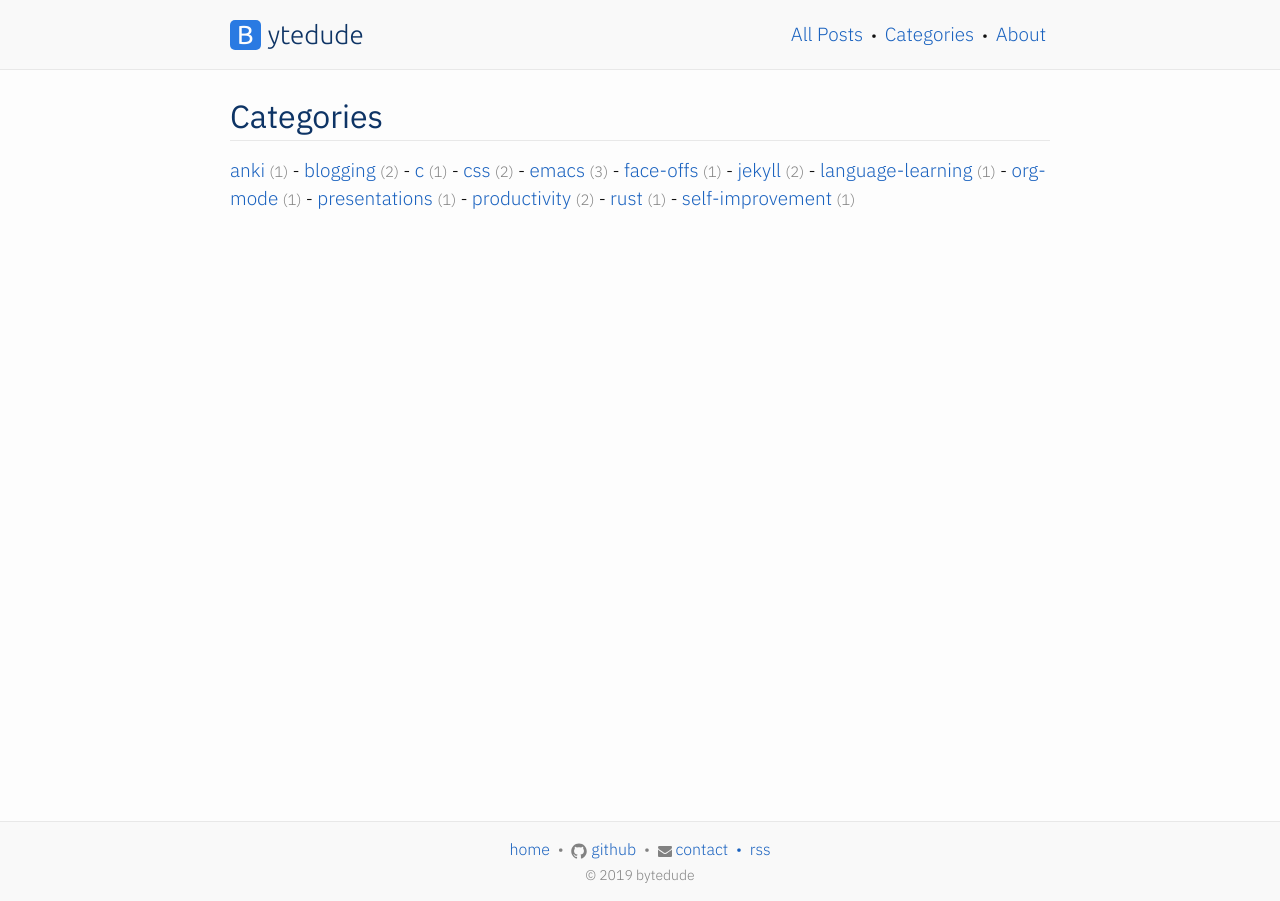
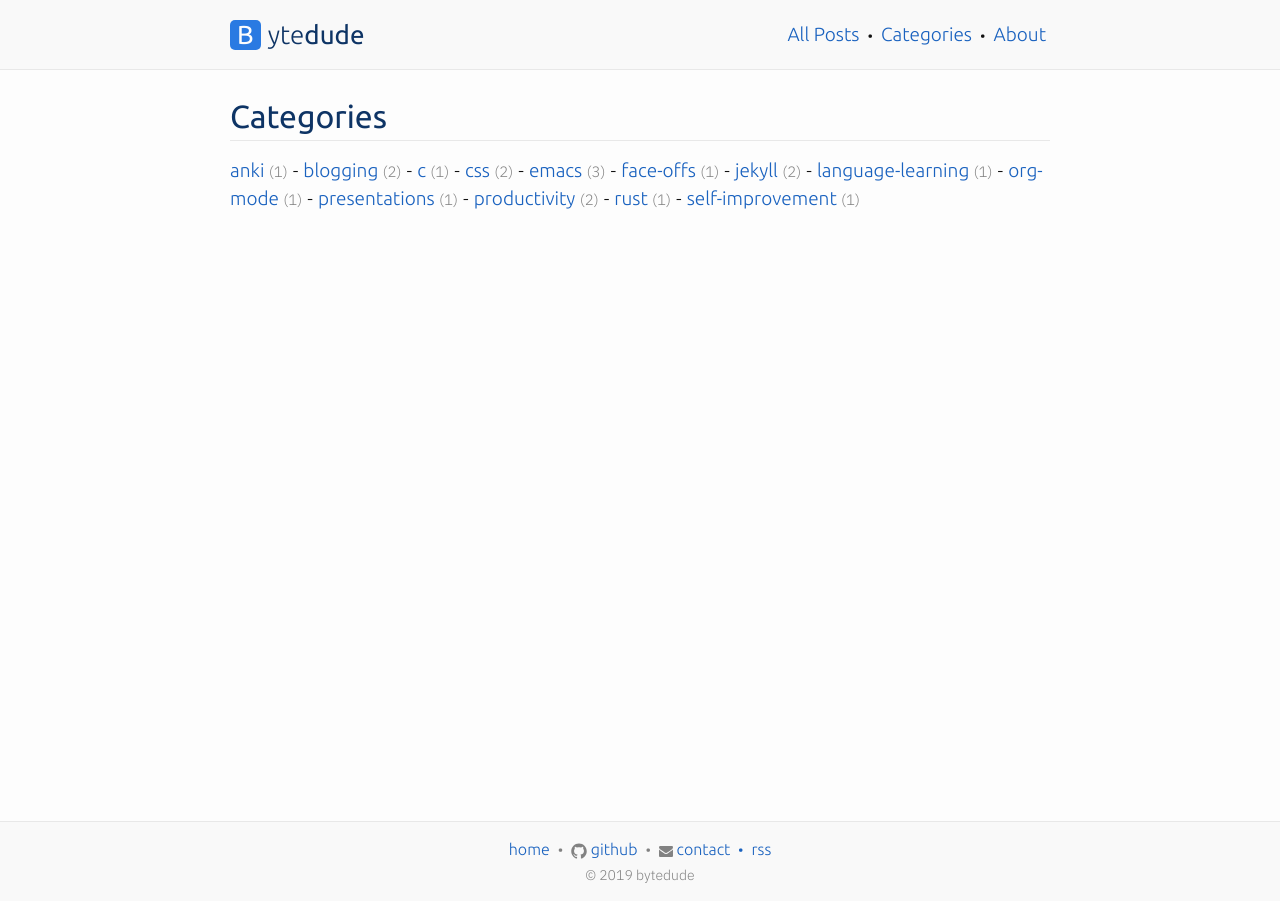
Before and after one commit to mrcnski/signor.dev, a Jekyll site: the page built from categories.md, in a window 1280 px wide. Built offline with Jekyll 4.4.1, drawn with Linux system fonts in a browser that asks for light colours.

Commit message:
make more visual improvements

```diff
--- a/_layouts/page.html
+++ b/_layouts/page.html
@@ -1,8 +1,6 @@
 ---
 layout: default
 ---
-
-<article class="post">
 
 <header class="post-header">
   <h1 class="page-title">{{ page.title | escape }}</h1>
@@ -11,5 +9,3 @@ layout: default
 <div class="page-content">
   {{ content }}
 </div>
-
-</article>
--- a/_sass/minutia/_base.scss
+++ b/_sass/minutia/_base.scss
@@ -173,6 +173,8 @@ h1, h2, h3, h4, h5, h6 {
 }
 
 h1 {
+    font-family: $logo-font-family;
+
     @include relative-font-size(2);
     line-height: 1;
     padding-bottom: $spacing-unit / 4;
--- a/_sass/minutia/_layout.scss
+++ b/_sass/minutia/_layout.scss
@@ -20,6 +20,7 @@
 }
 
 .dude {
+    font-weight: $strong-font-weight;
 }
 
 /* Site header */
@@ -48,6 +49,8 @@
     flex: 0 1 auto;
 
     .page-link {
+        font-family: $logo-font-family;
+
         font-size: $larger-font-size;
         padding: 0px 4px 1px 4px;
 
@@ -83,6 +86,8 @@
 }
 
 .footer-link {
+    font-family: $logo-font-family;
+
     padding: 0px 4px 1px 4px;
 }
 
@@ -285,6 +290,8 @@ img + em {
 }
 
 .post-link {
+    font-family: $logo-font-family;
+
     font-size: $larger-font-size;
 }
 
```
Lines whose indentation alone changed are shown as unchanged.
